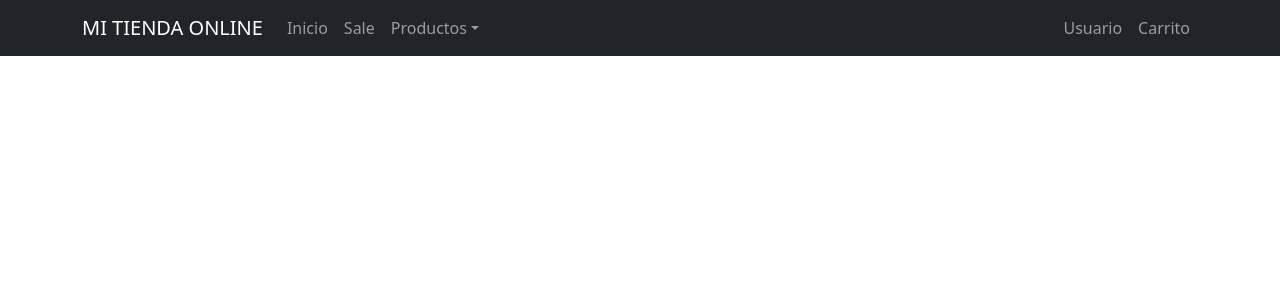
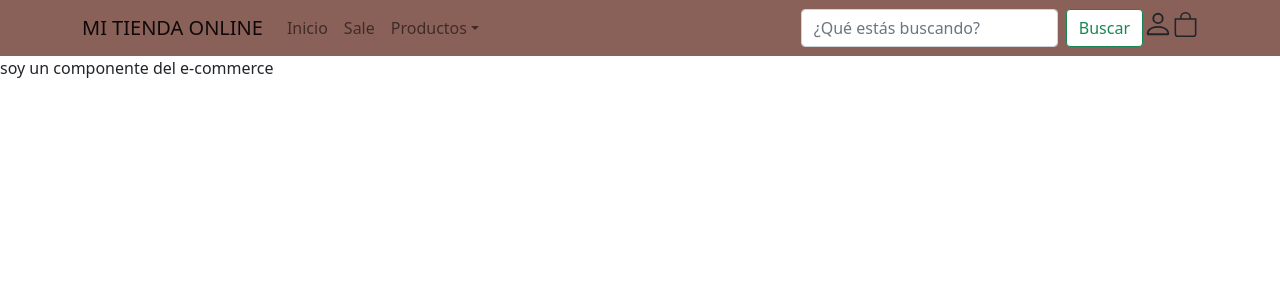
Before and after one commit to WenMoreno/ProyectoReact, a React (Create React App) app: page / in a window 1280 px wide. Shown: the top 300 px of the page. Built offline with nearby package versions, Linux system fonts and the light colour scheme.

Commit message:
CartWidget e ItemListContainer(icono)

```diff
--- a/package.json
+++ b/package.json
@@ -7,6 +7,7 @@
     "@testing-library/react": "^11.2.7",
     "@testing-library/user-event": "^12.8.3",
     "bootstrap": "^5.1.3",
+    "bootstrap-icons": "^1.7.1",
     "react": "^17.0.2",
     "react-bootstrap": "^2.0.2",
     "react-dom": "^17.0.2",
--- a/public/index.html
+++ b/public/index.html
@@ -6,6 +6,7 @@
     <link rel="stylesheet" href="https://cdn.jsdelivr.net/npm/bootstrap@5.1.3/dist/css/bootstrap.min.css"
   integrity="sha384-1BmE4kWBq78iYhFldvKuhfTAU6auU8tT94WrHftjDbrCEXSU1oBoqyl2QvZ6jIW3"
   crossorigin="anonymous"/>
+  <link rel="stylesheet" href="https://use.fontawesome.com/releases/v5.7.0/css/all.css" integrity="sha384-lZN37f5QGtY3VHgisS14W3ExzMWZxybE1SJSEsQp9S+oqd12jhcu+A56Ebc1zFSJ" crossorigin="anonymous">
     <meta name="viewport" content="width=device-width, initial-scale=1" />
     <meta name="theme-color" content="#000000" />
     <meta
--- a/src/App.css
+++ b/src/App.css
@@ -1,38 +1,7 @@
-.App {
-  text-align: center;
+.color-nav {
+    background-color: #8A6158;
 }
 
-.App-logo {
-  height: 40vmin;
-  pointer-events: none;
+.boton {
+    background-color: white;
 }
-
-@media (prefers-reduced-motion: no-preference) {
-  .App-logo {
-    animation: App-logo-spin infinite 20s linear;
-  }
-}
-
-.App-header {
-  background-color: #282c34;
-  min-height: 100vh;
-  display: flex;
-  flex-direction: column;
-  align-items: center;
-  justify-content: center;
-  font-size: calc(10px + 2vmin);
-  color: white;
-}
-
-.App-link {
-  color: #61dafb;
-}
-
-@keyframes App-logo-spin {
-  from {
-    transform: rotate(0deg);
-  }
-  to {
-    transform: rotate(360deg);
-  }
-}
--- a/src/App.js
+++ b/src/App.js
@@ -1,12 +1,14 @@
 
 import './App.css';
+import ItemListContainer from './components/ItemListContainer/ItemListContainer';
 import NavBar from './components/NavBar';
 
-function App() {
+const App=()=> {
   return (
-    <div className="App">
+   <header>
     <NavBar/>
-    </div>
+    <ItemListContainer greeting='soy un componente del e-commerce'/>
+    </header>
   );
 }
 
--- /dev/null
+++ b/src/components/CartWidget.js
@@ -0,0 +1,15 @@
+const CartWidget=()=> {
+    return (
+        <div>
+            <svg xmlns="http://www.w3.org/2000/svg"  width="30" height="30" fill="currentColor" class="bi bi-person" viewBox="0 0 16 16">
+  <path d="M8 8a3 3 0 1 0 0-6 3 3 0 0 0 0 6zm2-3a2 2 0 1 1-4 0 2 2 0 0 1 4 0zm4 8c0 1-1 1-1 1H3s-1 0-1-1 1-4 6-4 6 3 6 4zm-1-.004c-.001-.246-.154-.986-.832-1.664C11.516 10.68 10.289 10 8 10c-2.29 0-3.516.68-4.168 1.332-.678.678-.83 1.418-.832 1.664h10z"/>
+</svg>
+<svg xmlns="http://www.w3.org/2000/svg"  width="25" height="25" fill="currentColor" class="bi bi-bag" viewBox="0 0 16 16">
+  <path d="M8 1a2.5 2.5 0 0 1 2.5 2.5V4h-5v-.5A2.5 2.5 0 0 1 8 1zm3.5 3v-.5a3.5 3.5 0 1 0-7 0V4H1v10a2 2 0 0 0 2 2h10a2 2 0 0 0 2-2V4h-3.5zM2 5h12v9a1 1 0 0 1-1 1H3a1 1 0 0 1-1-1V5z"/>
+</svg>
+
+        </div>
+    );
+}
+
+export default CartWidget
--- /dev/null
+++ b/src/components/ItemListContainer/ItemListContainer.js
@@ -0,0 +1,11 @@
+
+
+const ItemListContainer=({greeting})=> {
+    return (
+    <section>
+        {greeting}
+    </section>
+    )
+}
+
+export default ItemListContainer
--- /dev/null
+++ b/src/components/NavBar.css
@@ -0,0 +1,3 @@
+.color-nav {
+    background-color:hotpink;
+}
--- a/src/components/NavBar.js
+++ b/src/components/NavBar.js
@@ -1,9 +1,10 @@
-import{Navbar, Nav, Container, NavDropdown} from 'react-bootstrap';
+import{Navbar, Nav, Container, NavDropdown, Form, FormControl, Button} from 'react-bootstrap';
+import CartWidget from './CartWidget';
 
 const NavBar =() =>{
     return(
         <div>
-   <Navbar collapseOnSelect expand="lg" bg="dark" variant="dark">
+   <Navbar collapseOnSelect expand="lg" className="color-nav" variant="light">
   <Container>
   <Navbar.Brand href="#home">MI TIENDA ONLINE</Navbar.Brand>
   <Navbar.Toggle aria-controls="responsive-navbar-nav" />
@@ -19,10 +20,16 @@ const NavBar =() =>{
       </NavDropdown>
     </Nav>
     <Nav>
-      <Nav.Link href="#Usuario">Usuario</Nav.Link>
-      <Nav.Link eventKey={2} href="#Carrito">
-        Carrito
-      </Nav.Link>
+    <Form className="d-flex">
+        <FormControl
+          type="search"
+          placeholder="¿Qué estás buscando?"
+          className="me-2"
+          aria-label="Search"
+        />
+        <Button className="boton" variant="outline-success" >Buscar</Button>
+      </Form>
+      <CartWidget/>
     </Nav>
   </Navbar.Collapse>
   </Container>
```
Also changed, not shown: 1 other file (tests, documents, lock files or other folders).
